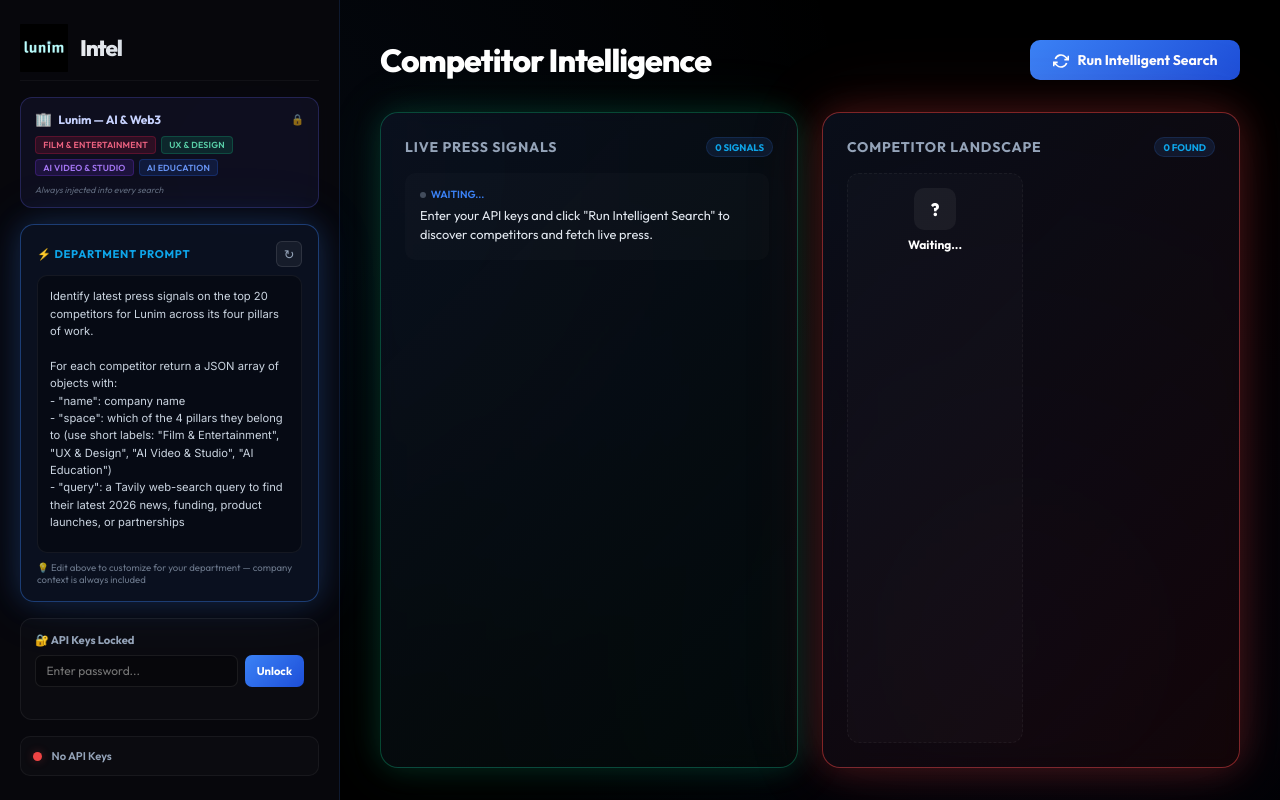
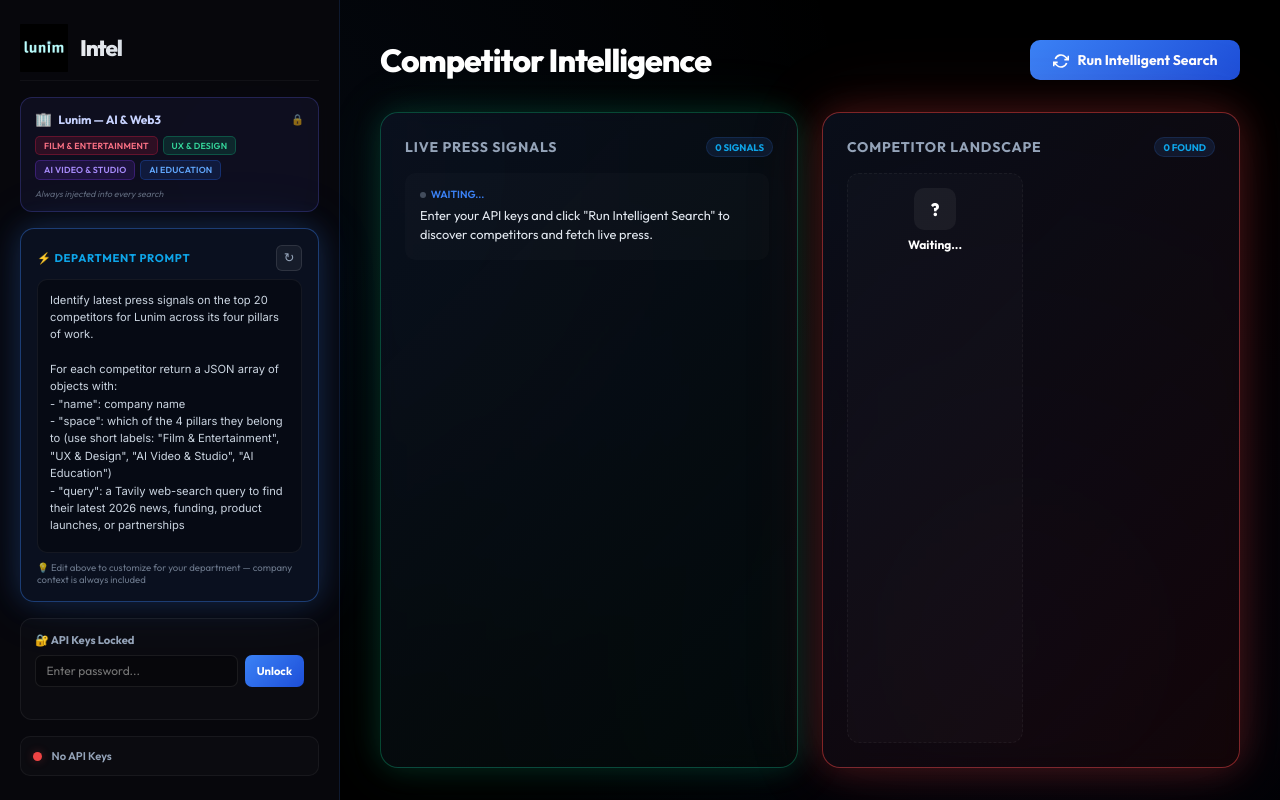
Before and after one commit to Pakkhiguptaa/Lunim-Intel, a plain HTML site: page index.html in a window 1280 px wide. Drawn offline with Linux system fonts and the light colour scheme.

Commit message:
Fix pillar tag colors: use explicit RGBA values instead of color-mix() for better browser compat

```diff
--- a/styles.css
+++ b/styles.css
@@ -99,14 +99,40 @@ body {
 .context-pillar {
   font-size: 0.55rem;
   font-weight: 600;
-  padding: 0.15rem 0.45rem;
-  border-radius: 4px;
-  background: color-mix(in srgb, var(--pillar-color) 15%, transparent);
-  color: color-mix(in srgb, var(--pillar-color) 70%, white);
-  border: 1px solid color-mix(in srgb, var(--pillar-color) 25%, transparent);
+  padding: 0.2rem 0.5rem;
+  border-radius: 5px;
   white-space: nowrap;
   letter-spacing: 0.02em;
   text-transform: uppercase;
+  display: inline-block;
+}
+
+/* Film & Entertainment - rose/red */
+.context-pillar:nth-child(1) {
+  background: rgba(225, 29, 72, 0.15);
+  color: #fb7185;
+  border: 1px solid rgba(225, 29, 72, 0.3);
+}
+
+/* UX & Design - emerald */
+.context-pillar:nth-child(2) {
+  background: rgba(16, 185, 129, 0.15);
+  color: #34d399;
+  border: 1px solid rgba(16, 185, 129, 0.3);
+}
+
+/* AI Video & Studio - violet */
+.context-pillar:nth-child(3) {
+  background: rgba(124, 58, 237, 0.15);
+  color: #a78bfa;
+  border: 1px solid rgba(124, 58, 237, 0.3);
+}
+
+/* AI Education - blue */
+.context-pillar:nth-child(4) {
+  background: rgba(37, 99, 235, 0.15);
+  color: #60a5fa;
+  border: 1px solid rgba(37, 99, 235, 0.3);
 }
 
 .context-badge-note {
```
